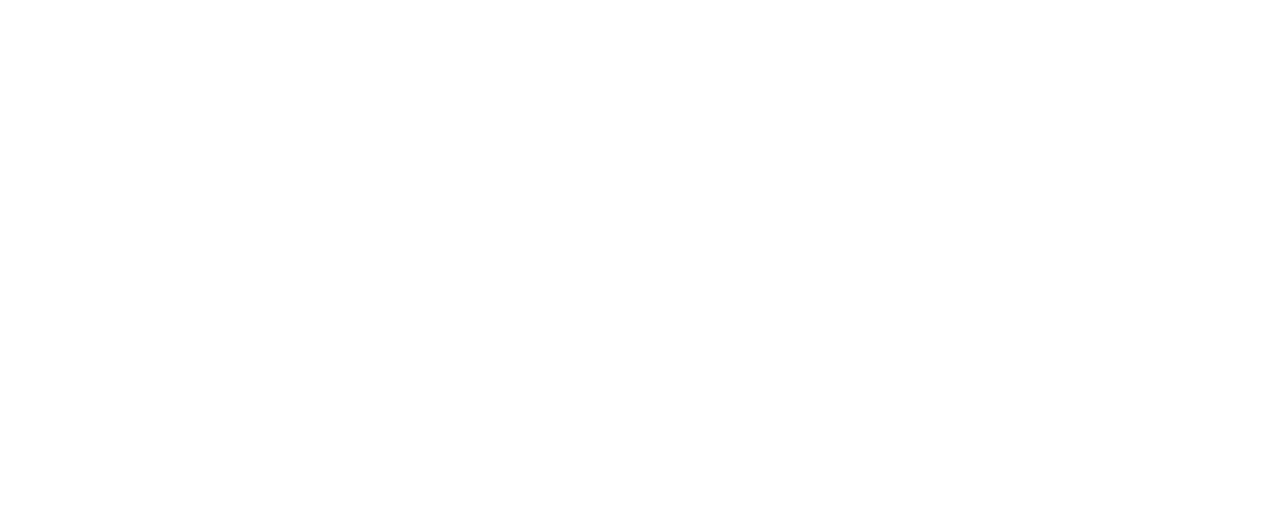
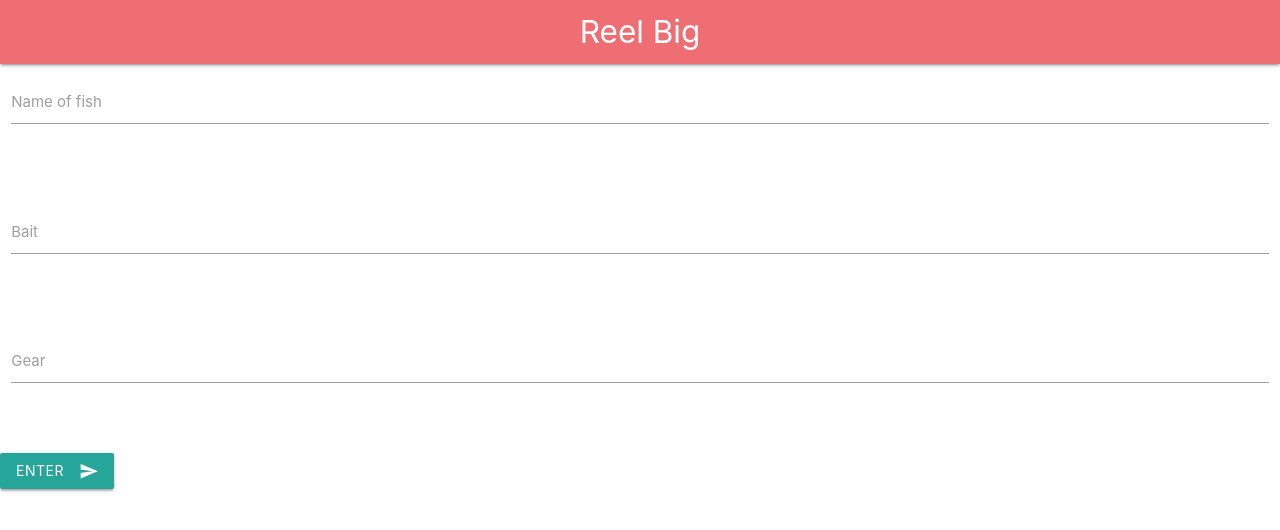
Before and after one commit to Team-CBD/big-reel, a plain HTML site: page reel-big/views/layouts/html/datainput.html in a window 1280 px wide. Drawn offline with nearby package versions, Linux system fonts and the light colour scheme.

Commit message:
adding button

```diff
--- a/reel-big/views/layouts/html/datainput.html
+++ b/reel-big/views/layouts/html/datainput.html
@@ -16,8 +16,49 @@
     <meta name="viewport" content="width=device-width, initial-scale=1.0" />
 </head>
 <body>
-
-
+    <nav>
+        <div class="nav-wrapper">
+          <a href="#" class="brand-logo center">Reel Big</a>
+          <!--<ul id="nav-mobile" class="left hide-on-med-and-down">
+            <li><a href="sass.html">Sass</a></li>
+            <li><a href="badges.html">Components</a></li>
+            <li><a href="collapsible.html">JavaScript</a></li>
+          </ul>-->
+        </div>
+      </nav>
+      <div class="row">
+        <form class="col s12">
+          <div class="row">
+            <div class="input-field col s12">
+              <textarea id="fish-name" class="materialize-textarea"></textarea>
+              <label for="textarea1">Name of fish</label>
+            </div>
+          </div>
+        </form>
+      </div>
+      <div class="row">
+        <form class="col s12">
+          <div class="row">
+            <div class="input-field col s12">
+              <textarea id="bait" class="materialize-textarea"></textarea>
+              <label for="textarea1">Bait</label>
+            </div>
+          </div>
+        </form>
+      </div>
+      <div class="row">
+        <form class="col s12">
+          <div class="row">
+            <div class="input-field col s12">
+              <textarea id="gear" class="materialize-textarea"></textarea>
+              <label for="textarea1">Gear</label>
+            </div>
+          </div>
+        </form>
+      </div>
+      <button class="btn waves-effect waves-light" type="submit" name="action" id="new">Enter
+        <i class="material-icons right">send</i>
+      </button>
 
 <!--JavaScript at end of body for optimized loading-->
 <script type="text/javascript" src="js/materialize.min.js"></script>
```
Also changed, not shown: reel-big/views/layouts/html/dashboard.html (+1 -1 lines).
